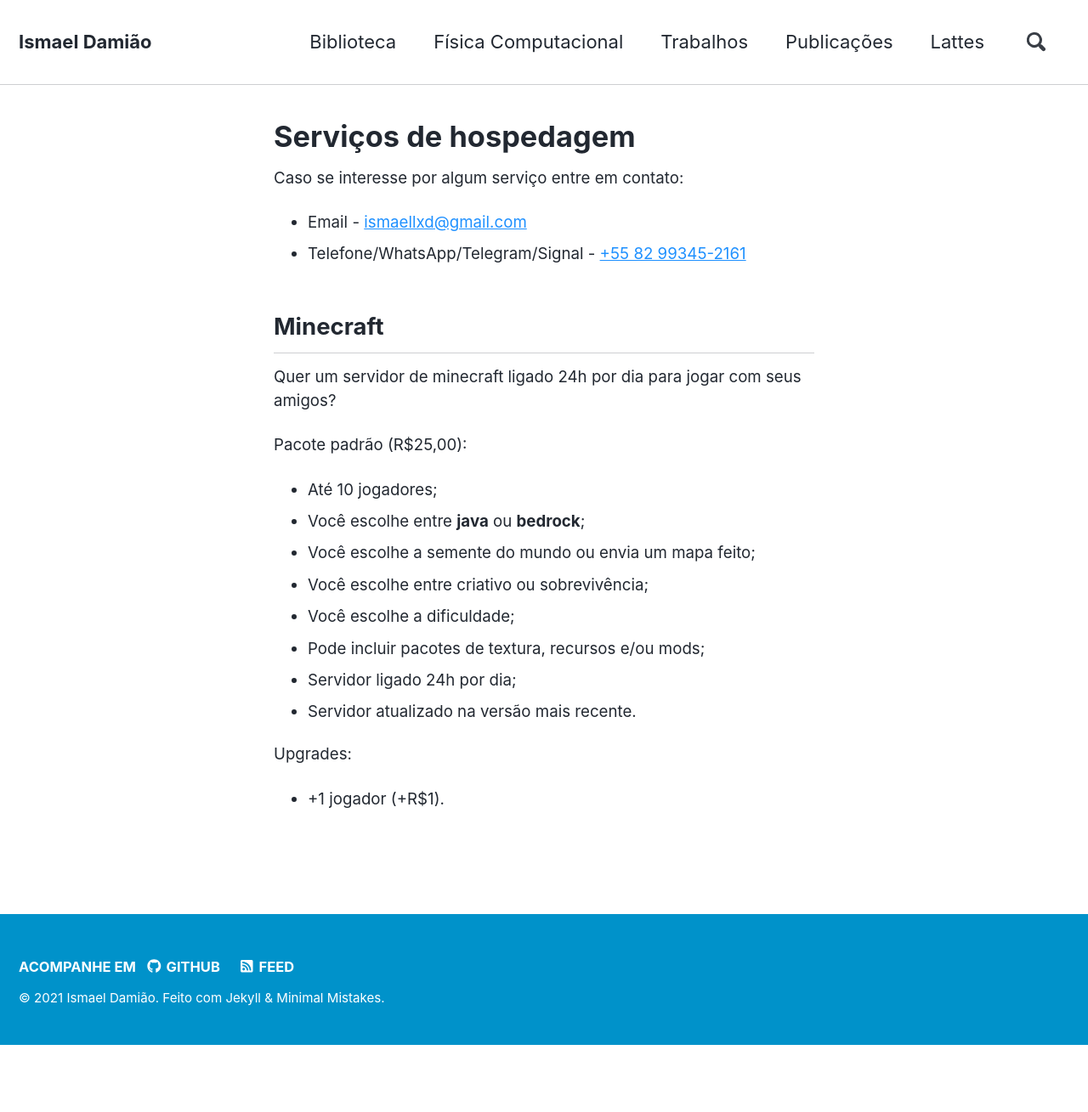
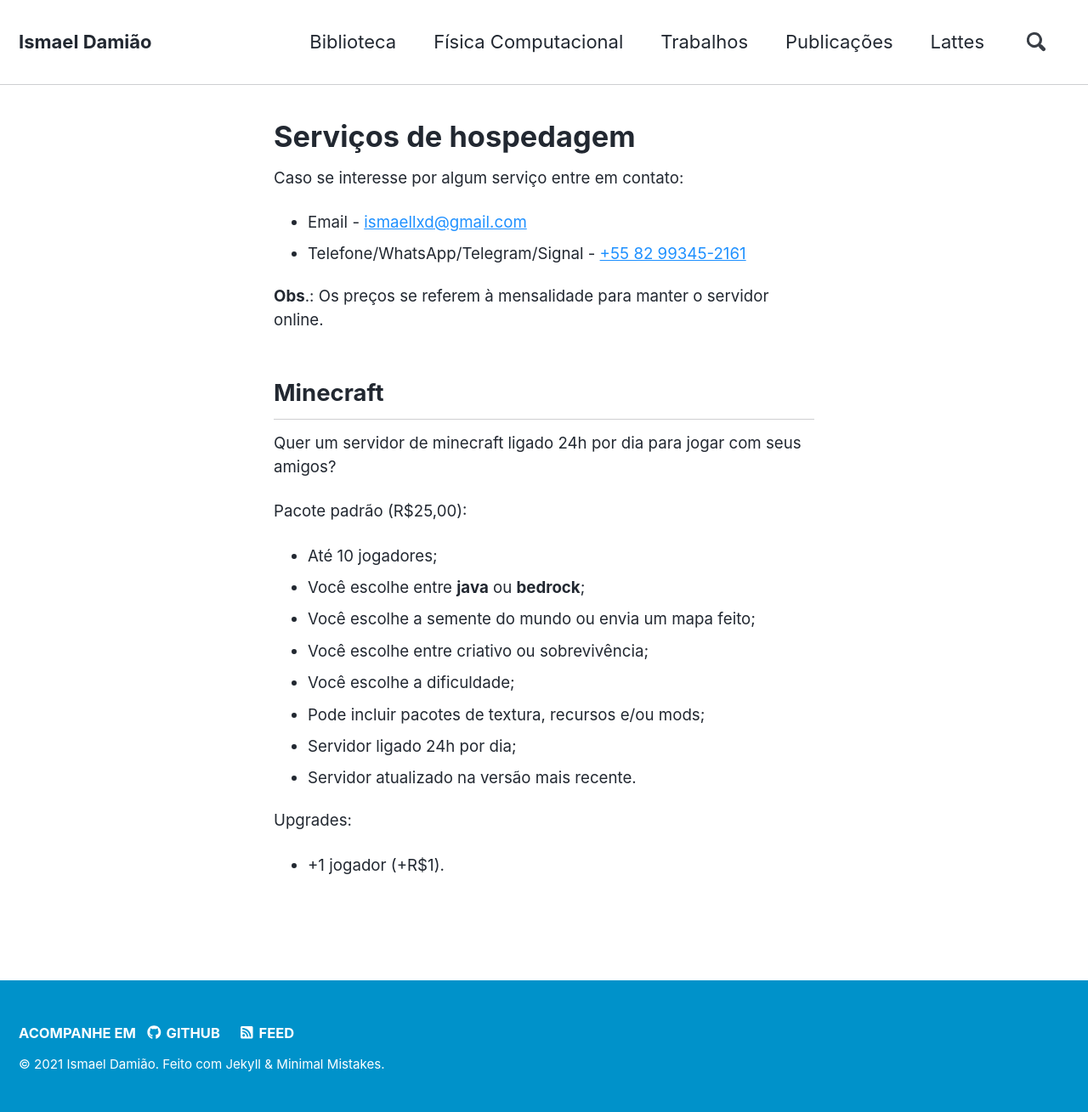
Before and after one commit to ismaeldamiao/ismaeldamiao.github.io, a Jekyll site: the page built from _pages/pt/servidores.md, in a window 1280 px wide. Shown: the whole page at 85% size. Built offline with Jekyll 4.4.1, drawn with Linux system fonts in a browser that asks for light colours; nearby versions of some CDN libraries; before the commit the page ends 1230 px from its top, so only the background shows below that.

Commit message:
Update servidores.md

```diff
--- a/_pages/pt/servidores.md
+++ b/_pages/pt/servidores.md
@@ -6,6 +6,8 @@ title: "Serviços de hospedagem"
 Caso se interesse por algum serviço entre em contato:
 * Email - [ismaellxd@gmail.com](mailto:ismaellxd@gmail.com)
 * Telefone/WhatsApp/Telegram/Signal - [+55 82 99345-2161](tel:+5582993452161)
+
+**Obs**.: Os preços se referem à mensalidade para manter o servidor online.
 
 ## Minecraft
 
```
